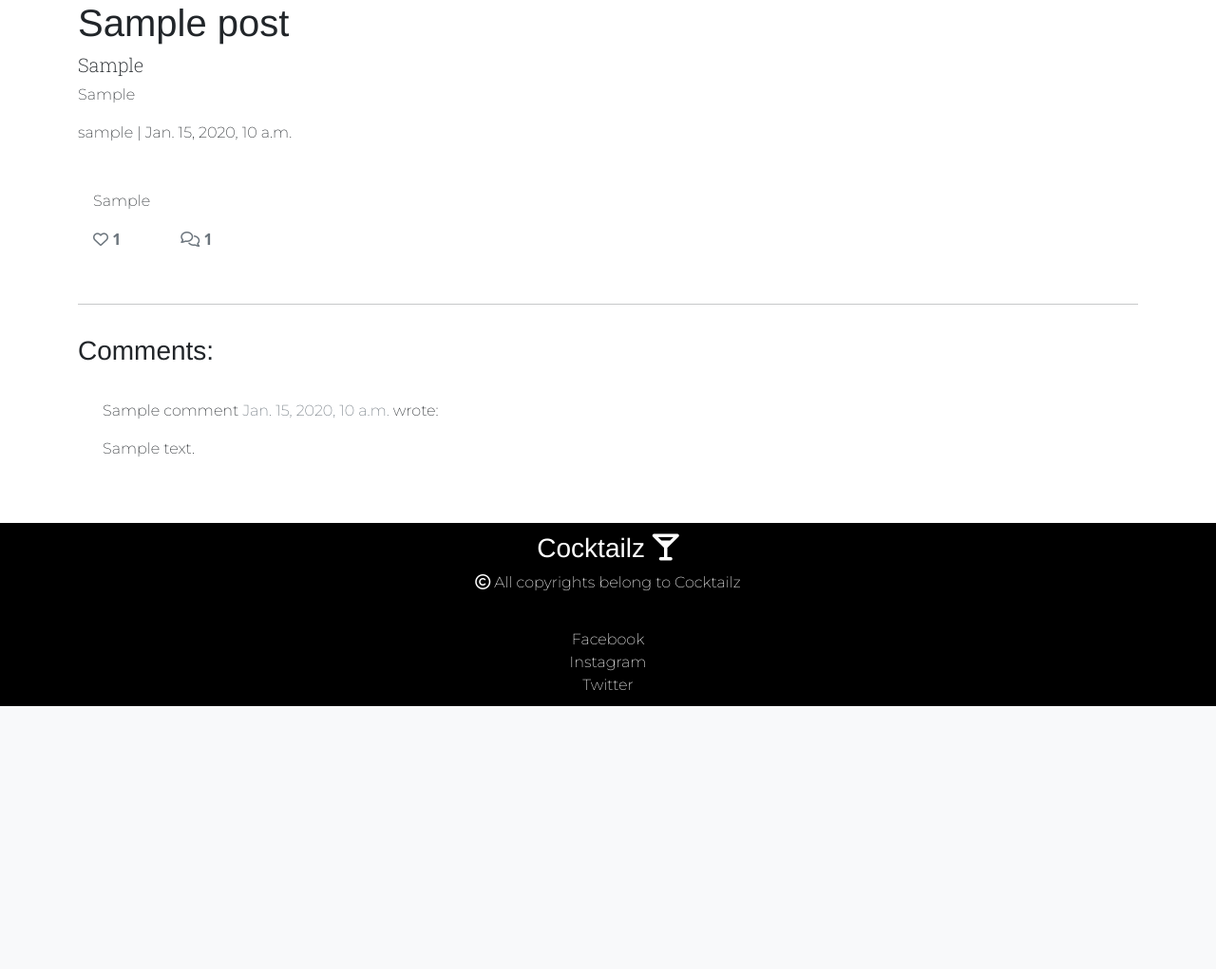
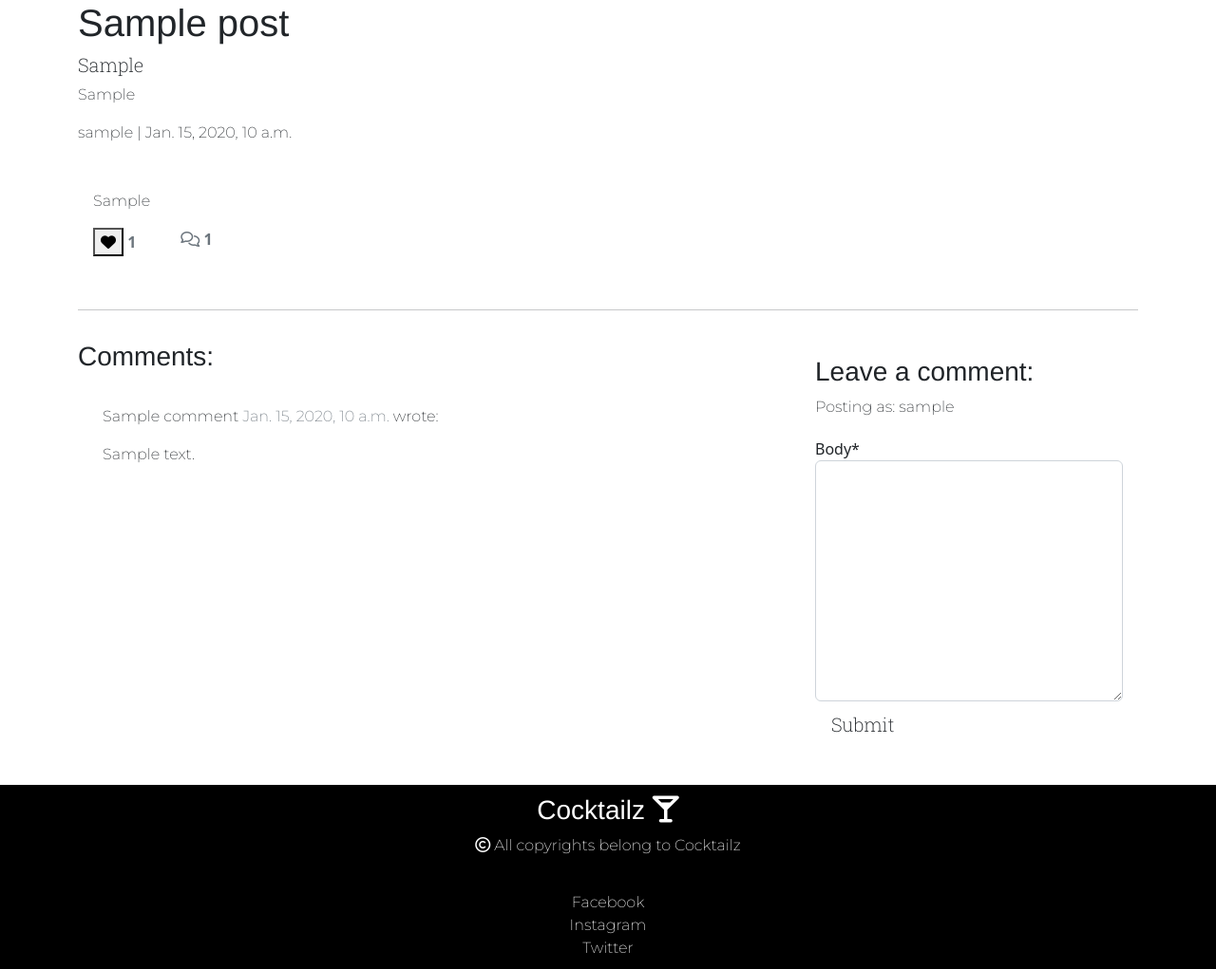
Before and after one commit to antoniog675/PP4-Full-Stack_ToolKit, a Django app: a page that uses templates/drinks_detail.html in a window 1280 px wide. Shown: the part 82-1103 px from the top of the page at 95% size. Before the commit the page ends 826 px from the top, so only its background shows below. Run offline with Django 3.2, Linux system fonts and the light colour scheme; a user stored in the database is signed in; tables that the repository leaves empty hold one stand-in row (values such as "Sample post"); some libraries are stand-ins or nearby versions; some web fonts are replaced.

Commit message:
Added like functionality when user is authetnticated

```diff
--- a/blog/admin.py
+++ b/blog/admin.py
@@ -18,7 +18,7 @@ class CommentAdmin(admin.ModelAdmin):
     list_display = ('name', 'body', 'post', 'created_on', 'approved')
     list_filter = ('approved', 'created_on')
     search_fields = ('name', 'email', 'body')
-    actions = ['approved_comments']
+    actions = ['approve_comments']
 
     def approve_comments(self, request, queryset):
         queryset.update(approved=True)
--- a/blog/forms.py
+++ b/blog/forms.py
@@ -1,5 +1,6 @@
 from .models import Comment
 from django import forms
+
 
 class CommentForm(forms.ModelForm):
     class Meta:
--- a/blog/urls.py
+++ b/blog/urls.py
@@ -5,5 +5,6 @@ from django.http import HttpResponse
 urlpatterns = [
     path('', views.home, name='home'),
     path('explore/', views.PostList.as_view(), name='explore'),
-    path('<slug:slug>/', views.DrinksDetail.as_view(), name='drinks_detail')
+    path('<slug:slug>/', views.DrinksDetail.as_view(), name='drinks_detail'),
+    path('like/<slug:slug>', views.PostLike.as_view(), name='post_like')
 ]
--- a/blog/views.py
+++ b/blog/views.py
@@ -1,5 +1,6 @@
-from django.shortcuts import render, get_object_or_404
+from django.shortcuts import render, get_object_or_404, reverse
 from django.views import generic, View
+from django.http import HttpResponseRedirect
 from .models import Post
 from .forms import CommentForm
 
@@ -32,11 +33,58 @@ class DrinksDetail(View):
             {
                 "post": post,
                 "comments": comments,
+                "commented": False,
                 "liked": liked,
                 "comment_form": CommentForm()
             },
         )
 
+    def post(self, request, slug, *args, **kwargs):
+        queryset = Post.objects.filter(status=1)
+        post = get_object_or_404(queryset, slug=slug)
+        comments = post.comments.filter(approved=True).order_by('created_on')
+        liked = False
+        if post.likes.filter(id=self.request.user.id).exists():
+            liked = True
+
+        comment_form = CommentForm(data=request.POST)
+
+        if comment_form.is_valid():
+            comment_form.instance.email = request.user.email
+            comment_form.instance.name = request.user.username
+            comment = comment_form.save(commit=False)
+            comment.post = post
+            comment.save()
+
+        else:
+            comment_form = CommentForm()
+
+        return render(
+            request,
+            "drinks_detail.html",
+            {
+                "post": post,
+                "comments": comments,
+                "commented": True,
+                "liked": liked,
+                "comment_form": CommentForm()
+            },
+        )
+
+
+class PostLike(View):
+
+    def post(self, request, slug):
+        post = get_object_or_404(Post, slug=slug)
+
+        if post.likes.filter(id=request.user.id).exists():
+            post.likes.remove(request.user)
+        else:
+            post.likes.add(request.user)
+
+        return HttpResponseRedirect(reverse('post_detail', args=[slug]))
+
+
 # class PostDrafts
 
 # class PostFavourites
--- a/cocktailz/settings.py
+++ b/cocktailz/settings.py
@@ -48,8 +48,8 @@ INSTALLED_APPS = [
     'cloudinary_storage',
     'django.contrib.staticfiles',
     'cloudinary',
+    'blog',
     'crispy_forms',
-    'blog',
     'django_summernote'
 ]
 
--- a/templates/drinks_detail.html
+++ b/templates/drinks_detail.html
@@ -42,8 +42,27 @@
                 <div class="row">
 
                     <div class="col-1">
-                        <!-- The number of likes goes before the closing strong tag -->
-                        <strong class="text-secondary"><i class="far fa-heart"></i> {{ post.number_of_likes }} </strong>
+                        <strong>
+                            {% if user.is_authenticated %}
+                            <form action="{% url 'post_like' post.slug %}" class="d-inline">
+                                {% csrf_token %}
+                                {% if liked %}
+
+                                <button type="submit" name="blogpost" value="{{post.slug}}" class="btn-like"><i class="fas fa-heart"></i></button>
+
+                                {% else %}
+
+                                <button type="submit" name="blogpost" value="{{post.slug}}" class="btn-like"><i class="far fa-heart"></i></button>
+
+                                {% endif %}
+                            </form>
+
+                            {% else %}
+
+                            <span class="text-secondary"><i class="far fa-heart"></i></span>
+                            {% endif %}
+                            <span class="text-secondary">{{ post.number_of_likes }}</span>
+                        </strong>
                     </div>
                     <div class="col-1">
                         {% with comments.count as total_comments %}
@@ -85,8 +104,14 @@
         </div>
         <div class="col-md-4 card mb-4  mt-3 ">
             <div class="card-body">
-                <!-- For later -->
-                {% if user.authenticated %}
+                <!-- User Comment area -->
+                {% if commented %}
+                <div class="alert alert-success" role="alert">
+                    Your comment is awaiting approval
+                </div>
+                {% else %}
+
+                {% if user.is_authenticated %}
 
                 <h3>Leave a comment:</h3>
                 <p>Posting as: {{ user.username }}</p>
@@ -96,6 +121,8 @@
                     <button type="submit" class="btn btn-signup btn-lg">Submit</button>
                 </form>
                 {% endif %}
+
+                {% endif %}
             </div>
         </div>
     </div>
```
